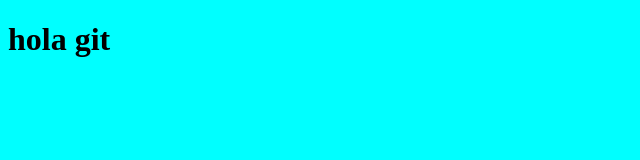
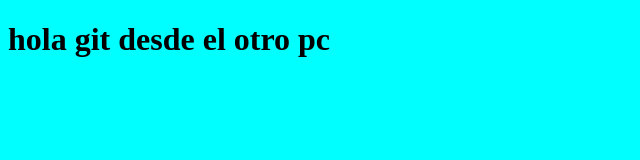
Before and after one commit to FrancoOvalle/test-git, a plain HTML site: page index.html in a window 1280 px wide. Shown: the whole page, without its empty margins (0-640 px from the left). Drawn offline with Linux system fonts and the light colour scheme.

Commit message:
modificada en el acer

```diff
--- a/index.html
+++ b/index.html
@@ -8,7 +8,8 @@
 </head>
 <body>
     <h1>
-        hola git
+
+        hola git desde el otro pc
     </h1>
 </body>
 </html>
```
